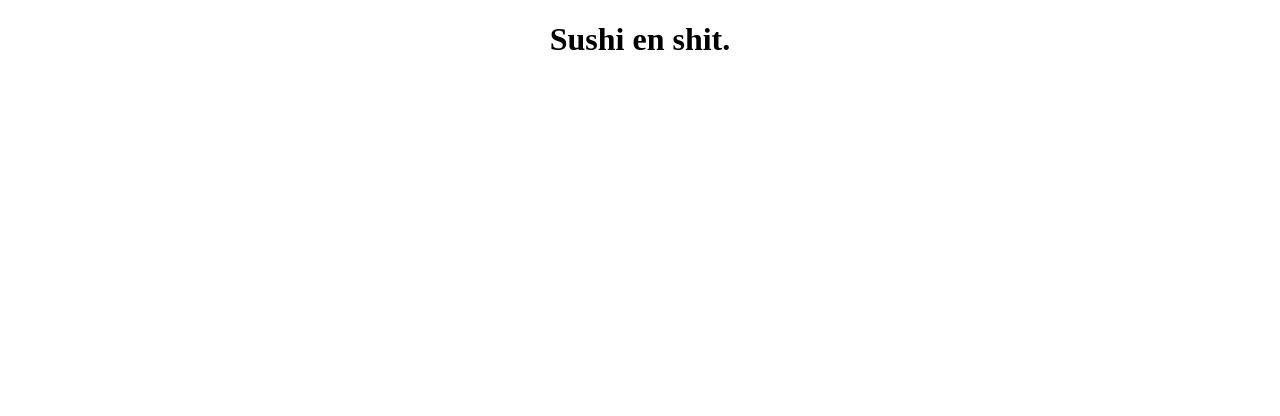
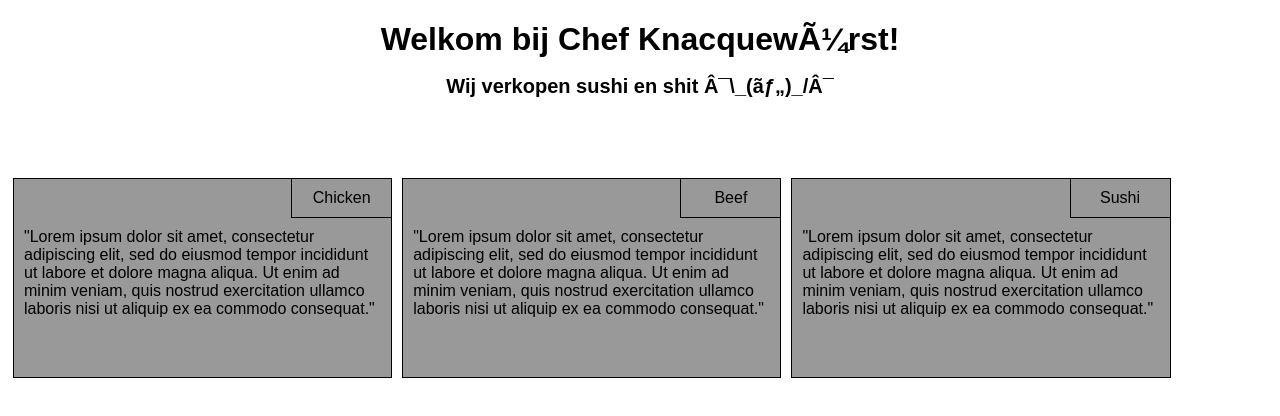
Before and after one commit to DeBasLightyear/EmbraceITwebdev, a plain HTML site: page CourseraOpdr1/opdr1.html in a window 1280 px wide. Drawn offline with Linux system fonts and the light colour scheme.

Commit message:
Chef Knacquewürst

```diff
--- a/CourseraOpdr1/CSS/stylesheet.css
+++ b/CourseraOpdr1/CSS/stylesheet.css
@@ -1,3 +1,81 @@
+/*************** Base styles ***************/
+
+* {
+   font-family: Arial, Arial, Helvetica, sans-serif;
+   box-sizing: border-box;
+}
+
 h1 {
     text-align: center;
+    margin-bottom: 15px;
 }
+h2 {
+    text-align: center;
+    font-size: 20px;
+    margin-bottom: 15px;
+}
+div#container {
+    position: relative;
+    top: 60px;
+}
+div#text {
+    border: 1px solid black;
+    margin: 5px;
+    float: left;
+    height: 200px;
+    background-color: rgb(153,153,153);
+}
+
+div#text2 {
+    border: 1px solid black;
+    margin: 5px;
+    float: left;
+    height: 200px;
+    background-color: rgb(153,153,153);
+}
+
+div#title {
+    border-left: 1px solid black;
+    border-bottom: 1px solid black;
+    padding: 10px;
+    margin-left: 100%;
+    margin-bottom: 10px;
+    float: right;
+    width: 100px;
+    text-align: center;
+}
+div#innerText{
+    padding: 10px;
+}
+
+/*************** Desktop ***************/
+@media (min-width: 992px) {
+   div#text {
+    width: 30%;
+   }
+   div#text2 {
+    width: 30%;
+   }
+}
+
+/*************** Tablet ***************/
+@media (min-width: 768px) and (max-width: 991px){
+    div#text {
+        width: 45%;
+    }
+    div#text2 {
+        width: 91%;
+    }
+}
+
+/*************** Mobile ***************/
+@media (max-width: 767px){
+    div#text {
+        width: 100%;
+        clear: both;
+    }
+    div#text2 {
+        width: 100%;
+        clear: both;
+    }
+}
--- a/CourseraOpdr1/opdr1.html
+++ b/CourseraOpdr1/opdr1.html
@@ -1,12 +1,32 @@
 <!DOCTYPE html>
 <html>
     <head>
+        <meta charset="utf">
+        <title>Welkom bij Chef Knacquewürst!</title>
         <link rel="stylesheet" href="CSS/stylesheet.css">
-        <title>Welkom bij Chef Knacquewürst!</title>
     </head>
     <body>
+        <div>
         <h1>
-            Sushi en shit.
+            Welkom bij Chef Knacquewürst!
         </h1>
+        <h2>
+            Wij verkopen sushi en shit ¯\_(ツ)_/¯
+        </h2>
+        </div>
+        <div id="container">
+            <div id="text">
+                <div id="title">Chicken</div>
+                <div id="innerText">"Lorem ipsum dolor sit amet, consectetur adipiscing elit, sed do eiusmod tempor incididunt ut labore et dolore magna aliqua. Ut enim ad minim veniam, quis nostrud exercitation ullamco laboris nisi ut aliquip ex ea commodo consequat."</div>
+            </div>
+            <div id="text">
+                <div id="title">Beef</div>
+                <div id="innerText">"Lorem ipsum dolor sit amet, consectetur adipiscing elit, sed do eiusmod tempor incididunt ut labore et dolore magna aliqua. Ut enim ad minim veniam, quis nostrud exercitation ullamco laboris nisi ut aliquip ex ea commodo consequat."</div>
+            </div>
+            <div id="text2">
+                <div id="title">Sushi</div>
+                <div id="innerText">"Lorem ipsum dolor sit amet, consectetur adipiscing elit, sed do eiusmod tempor incididunt ut labore et dolore magna aliqua. Ut enim ad minim veniam, quis nostrud exercitation ullamco laboris nisi ut aliquip ex ea commodo consequat."</div>
+            </div>
+        </div>
     </body>
 </html>
```
